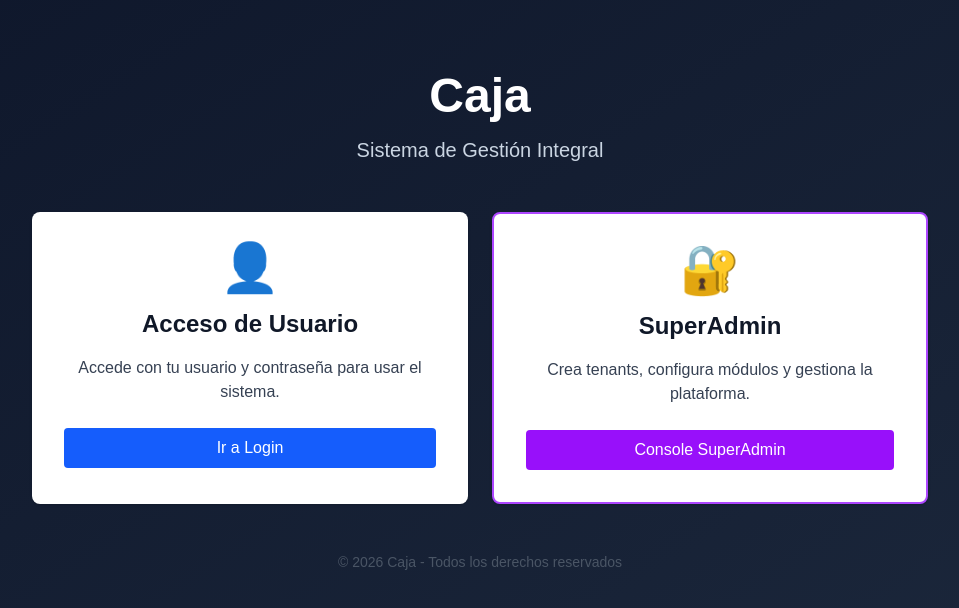
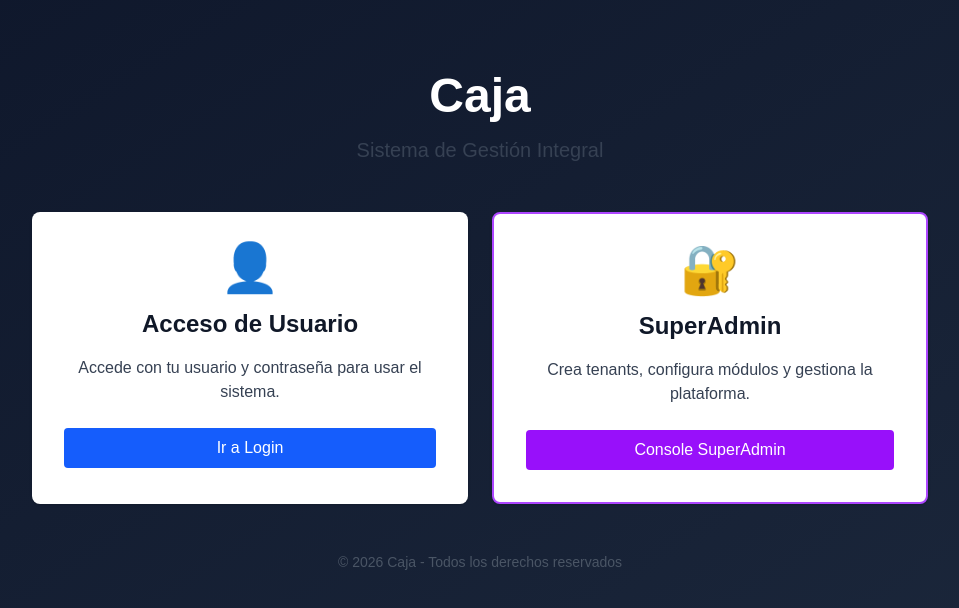
Before and after one commit to michel-bourbeau/caja-clients, a Next.js app: page / in a window 1280 px wide. Shown: the top 608 px of the page, without its empty margins (160-1119 px from the left). Built offline with nearby package versions, Linux system fonts and the light colour scheme.

Commit message:
Fix very pale subtitle text (text-slate-300)
- Change page.tsx subtitle from text-slate-300 to text-gray-700
- Ensure all body text has adequate contrast for readability

```diff
--- a/src/app/page.tsx
+++ b/src/app/page.tsx
@@ -15,7 +15,7 @@ export default function Home() {
         {/* Header */}
         <div className="text-center mb-12">
           <h1 className="text-5xl font-bold text-white mb-4">Caja</h1>
-          <p className="text-xl text-slate-300">Sistema de Gestión Integral</p>
+          <p className="text-xl text-gray-700">Sistema de Gestión Integral</p>
         </div>
 
         {/* Main Grid */}
```
